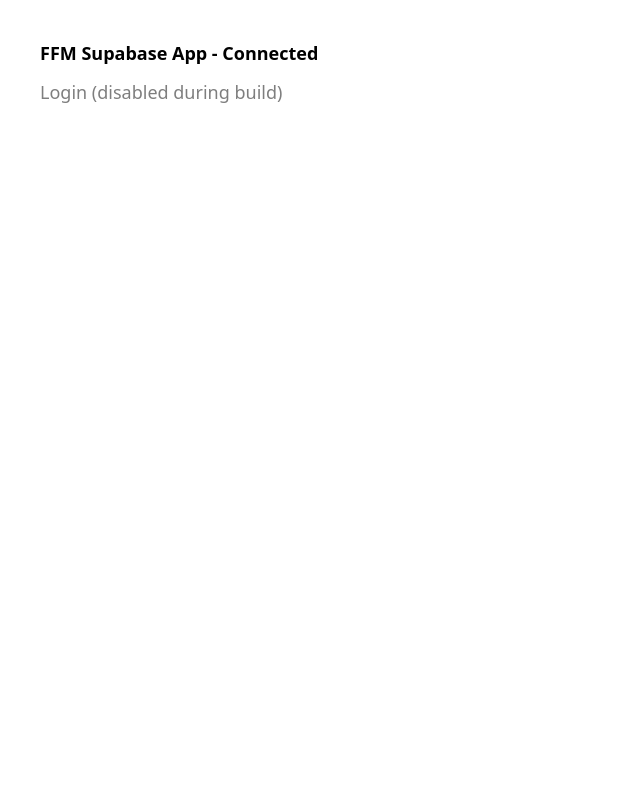
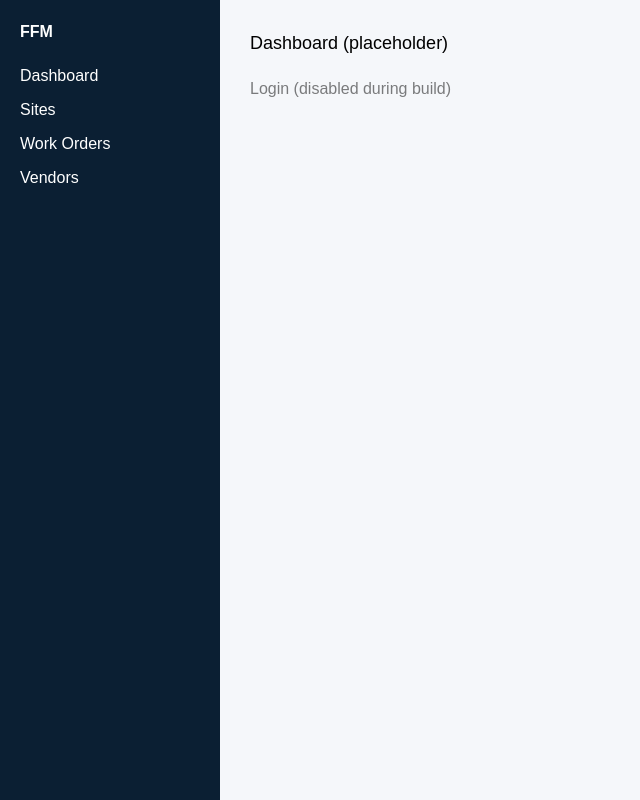
Before and after one commit to Srohrer03/ffm-supabase-app, a React (Vite) app: page / in a window 1280 px wide. Shown: the whole page, without its empty margins (0-640 px from the left). Built offline with nearby package versions, Linux system fonts and the light colour scheme; no server answers.

Commit message:
Add app shell layout and wire dashboard placeholder

```diff
--- a/src/App.tsx
+++ b/src/App.tsx
@@ -1,27 +1,29 @@
 import { useEffect } from 'react'
 import { supabase } from './supabaseClient'
+import AppShell from './layout/AppShell'
 
 export default function App() {
-  // Keep Supabase initialized (passive), but do NOT enable auth flows during build.
   useEffect(() => {
     supabase.auth.getSession()
   }, [])
 
   return (
-    <div style={{ padding: '40px', fontSize: '18px' }}>
-      <div style={{ fontWeight: 600 }}>FFM Supabase App - Connected</div>
+    <AppShell>
+      <div style={{ fontSize: '18px' }}>
+        Dashboard (placeholder)
+      </div>
 
       <button
         disabled
         title="Login will be enabled after platform build is complete"
         style={{
-          marginTop: '12px',
+          marginTop: '20px',
           opacity: 0.5,
           cursor: 'not-allowed'
         }}
       >
         Login (disabled during build)
       </button>
-    </div>
+    </AppShell>
   )
 }
--- /dev/null
+++ b/src/layout/AppShell.tsx
@@ -0,0 +1,29 @@
+export default function AppShell({ children }: { children: React.ReactNode }) {
+  return (
+    <div style={{ display: 'flex', minHeight: '100vh', fontFamily: 'sans-serif' }}>
+      <aside
+        style={{
+          width: '220px',
+          backgroundColor: '#0b1f33',
+          color: '#ffffff',
+          padding: '20px'
+        }}
+      >
+        <div style={{ fontWeight: 700, marginBottom: '20px' }}>
+          FFM
+        </div>
+
+        <nav style={{ display: 'flex', flexDirection: 'column', gap: '10px' }}>
+          <span>Dashboard</span>
+          <span>Sites</span>
+          <span>Work Orders</span>
+          <span>Vendors</span>
+        </nav>
+      </aside>
+
+      <main style={{ flex: 1, padding: '30px', backgroundColor: '#f5f7fa' }}>
+        {children}
+      </main>
+    </div>
+  )
+}
```
